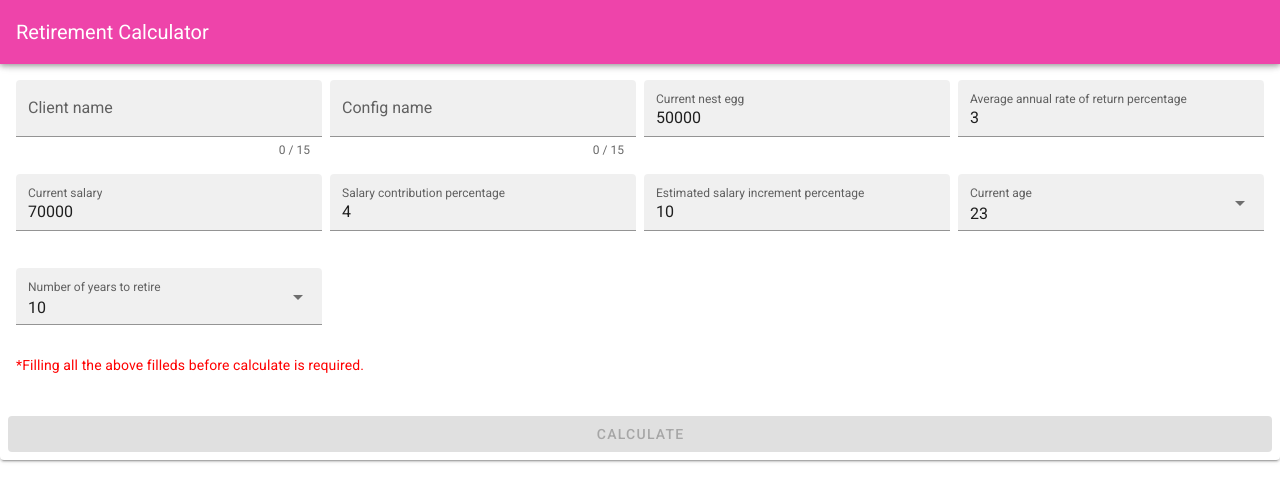
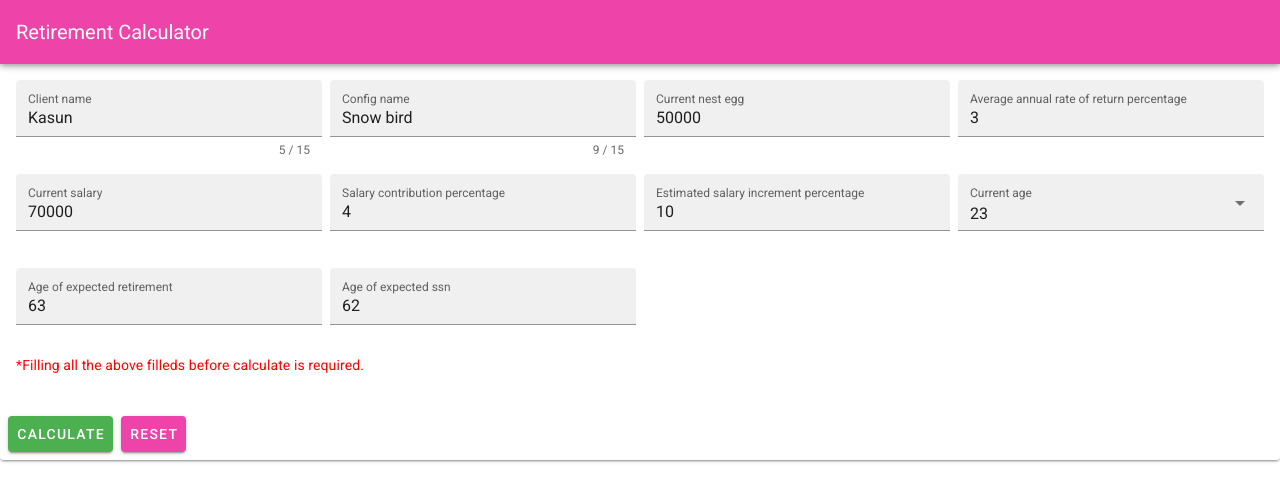
Before and after one commit to pathum-kalhan/retirement-calculator-vuejs, a Vue app: page / in a window 1280 px wide. Shown: the top 502 px of the page. Built offline with nearby package versions, Linux system fonts and the light colour scheme; what vue-apexcharts would draw is missing.

Commit message:
added reset btn and ssn

```diff
--- a/src/App.vue
+++ b/src/App.vue
@@ -14,6 +14,8 @@
     <v-content>
 
       <v-card>
+        <v-form ref="form">
+
         <v-card-text>
           <v-row dense>
 
@@ -86,13 +88,21 @@
           </v-autocomplete>
             </v-col>
             <v-col md="3" cols="12">
-          <v-autocomplete label="Number of years to retire"
+          <v-text-field label="Age of expected retirement"
            filled
            v-model="retirementYears"
-           :items="yearToWork"
+
 
            type="number">
-          </v-autocomplete>
+          </v-text-field>
+          <!-- <h2>Age of expected retirement : {{ageOfRetirement}}</h2> -->
+            </v-col>
+            <v-col md="3" cols="12">
+              <v-text-field label="Age of expected ssn" v-model="ssnAge"
+               filled
+               :error-messages="ssnErrors"
+               @input="$v.ssnAge.$touch()"
+               ></v-text-field>
             </v-col>
           </v-row>
           <p style="color:red;">*Filling all the above filleds before calculate is required.</p>
@@ -100,11 +110,13 @@
         <v-card-actions>
           <v-btn class="success"
            @click="handleRetirementTbl(configName)"
-            :disabled="$v.$invalid" block>
+            :disabled="$v.$invalid">
             calculate
 
           </v-btn>
+          <v-btn @click="handleReset()" outline class="primary">reset</v-btn>
         </v-card-actions>
+        </v-form>
       </v-card>
 
       <v-card v-if="showTbl">
@@ -115,22 +127,26 @@
 
           <table border="1">
             <tr>
+              <th>Age</th>
               <th>Year</th>
-              <th>Age</th>
               <th>Total nest egg</th>
               <th>Added from year</th>
               <th>Salary</th>
+              <th>Total SSN Fund</th>
               <th>Add to SSN</th>
-              <th>Total SSN Fund</th>
+              <th>SSN Salary</th>
+
             </tr>
             <tr v-for="(item,i) in data" :key="i">
+              <td>{{item.age}}</td>
               <td>{{item.year}}</td>
-              <td>{{item.age}}</td>
               <td>{{Number(item.totalNestEgg).toFixed(2)}}</td>
               <td>{{Number(item.contributionFromSalary).toFixed(2)}}</td>
              <td>{{Number(item.salary).toFixed(2)}}</td>
-              <td>{{Number(item.ssn).toFixed(2)}}</td>
-             <td>{{Number(item.ssnFund).toFixed(2)}}</td>
+             <td>{{item.ssnFund}}</td>
+              <td>{{item.ssn}}</td>
+             <td>{{item.ssnSal}}</td>
+
             </tr>
           </table>
         </v-card-text>
@@ -148,6 +164,7 @@
 import { required, maxLength, decimal } from 'vuelidate/lib/validators';
 
 const percentage = (value) => value > 0 && value <= 100;
+const lessThan = (value, vm) => value <= vm.retirementYears;
 export default {
   name: 'App',
   mounted() {
@@ -169,17 +186,18 @@ export default {
       salaryMultipler: { required, percentage },
       age: { required },
       retirementYears: { required },
+      ssnAge: { required, lessThan },
     };
   },
   data: () => ({
-    client: '',
+    client: 'Kasun',
     curNestEgg: 50000,
     nestEggMultipler: 3,
     curSalary: 70000,
     salContribution: 4,
     salaryMultipler: 10,
     age: 23,
-    retirementYears: 10,
+    retirementYears: 63,
     data: [],
     showTbl: false,
     chartOptions: {
@@ -195,9 +213,16 @@ export default {
     yearToWork: [],
     showChart: false,
     savedConfigs: [],
-    configName: '',
+    configName: 'Snow bird',
+    ssnAge: 62,
   }),
   computed: {
+    ageOfRetirement() {
+      if (this.age && this.retirementYears) {
+        return this.age + this.retirementYears;
+      }
+      return '-';
+    },
     clientErrors() {
       const errors = [];
       if (!this.$v.client.$dirty) return errors;
@@ -300,6 +325,23 @@ export default {
       }
       return errors;
     },
+    ssnErrors() {
+      const errors = [];
+      if (!this.$v.ssnAge.$dirty) return errors;
+      if (
+        !this.$v.ssnAge.required
+        && errors.push('Age of expected SSN is required.')
+      ) {
+        return errors;
+      }
+      if (
+        !this.$v.ssnAge.lessThan
+        && errors.push('Age of expected SSN should be lessthan or equal to retirement age.')
+      ) {
+        return errors;
+      }
+      return errors;
+    },
   },
   methods: {
     async handleRetirementTbl(configName) {
@@ -309,15 +351,32 @@ export default {
       let salary = Number(this.curSalary);
       const data = [];
       let ssnFund = 0;
+      const ssnYearCount = 100 - (this.ssnAge - 1);
+      const retirementYears = this.retirementYears - age;
 
-      for (let index = 1; index <= this.retirementYears; index += 1) {
-        const ssn = salary * (6.2 / 100);
+      for (let index = 1; index <= retirementYears; index += 1) {
+        let ssn = 0;
+        let ssnSal = 0;
         totalNestEgg += (salary * (this.salContribution / 100));
         totalNestEgg += (totalNestEgg * (this.nestEggMultipler / 100));
-        ssnFund += ssn;
         const contributionFromSalary = (salary * (Number(this.salContribution) / 100)).toFixed(2);
+
+        if (age >= this.ssnAge) {
+          // console.log('upper if');
+          ssn = '-';
+          ssnSal = Number(Number(ssnFund / ssnYearCount).toFixed(2));
+
+          ssnFund -= ssnSal;
+        } else {
+          ssn = Number(Number(salary * (6.2 / 100)).toFixed(2));
+          // console.log('upper else', ssnFund);
+          ssnSal = '-';
+          ssnFund += ssn;
+        }
+        ssnFund = Number(Number(ssnFund).toFixed(2));
+
         data.push({
-          year, age, totalNestEgg, contributionFromSalary, salary, ssn, ssnFund,
+          year, age, totalNestEgg, contributionFromSalary, salary, ssn, ssnFund, ssnSal,
         });
 
         year += 1;
@@ -329,10 +388,29 @@ export default {
 
       salary = totalNestEgg / yearsCount;
       for (let index = 1; index <= yearsCount; index += 1) {
-        const ssn = 0;
+        let ssn = 0;
+        let ssnSal = 0;
+        if (age >= this.ssnAge) {
+          // console.log('IF');
+          // console.log('SSN FUND', ssnFund);
+          // console.log('SSN YEARS', ssnYearCount);
+
+          ssn = '-';
+          ssnSal = Number(Number(ssnFund / ssnYearCount).toFixed(2));
+          ssnFund -= ssnSal;
+        } else {
+          ssn = Number(Number(salary * (6.2 / 100)).toFixed(2));
+          ssnSal = '-';
+          // console.log('SSN', ssn);
+          // console.log('SSN', ssnFund);
+          ssnFund = Number(Number(ssnFund) + Number(ssn));
+        }
+
+
+        ssnFund = Number(Number(ssnFund).toFixed(2));
         totalNestEgg -= salary;
         data.push({
-          year, age, contributionFromSalary: 0, salary, totalNestEgg, ssn, ssnFund,
+          year, age, contributionFromSalary: 0, salary, totalNestEgg, ssn, ssnFund, ssnSal,
         });
         year += 1;
         age += 1;
@@ -425,6 +503,10 @@ export default {
         }
       });
     },
+    handleReset() {
+      this.$refs.form.reset();
+      this.$v.$reset();
+    },
   },
 };
 </script>
```
